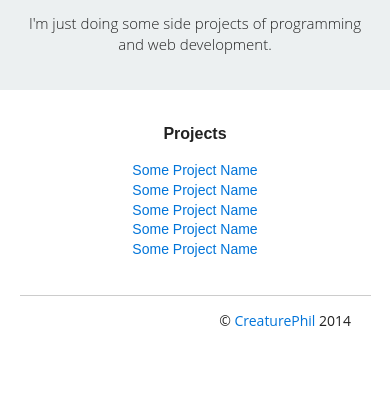
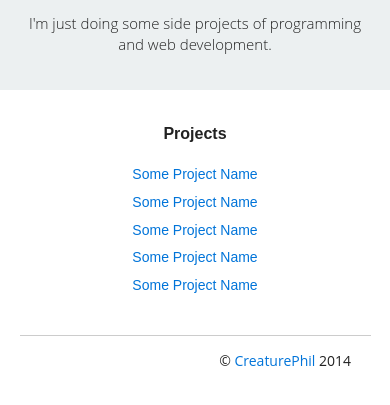
Before and after one commit to CreaturePhil/projects, a plain HTML site: page index.html in a window 390 px wide. Shown: the part 235-640 px from the top of the page. Drawn offline with Linux system fonts and the light colour scheme.

Commit message:
Add some padding to li

```diff
--- a/css/main.css
+++ b/css/main.css
@@ -346,7 +346,7 @@ hr {
   }
 
   #apps ul li {
-    padding: 0;
+    padding: 4px 0;
     font-size: 14px;
   }
 
```
Also changed, not shown: 3 other files.
